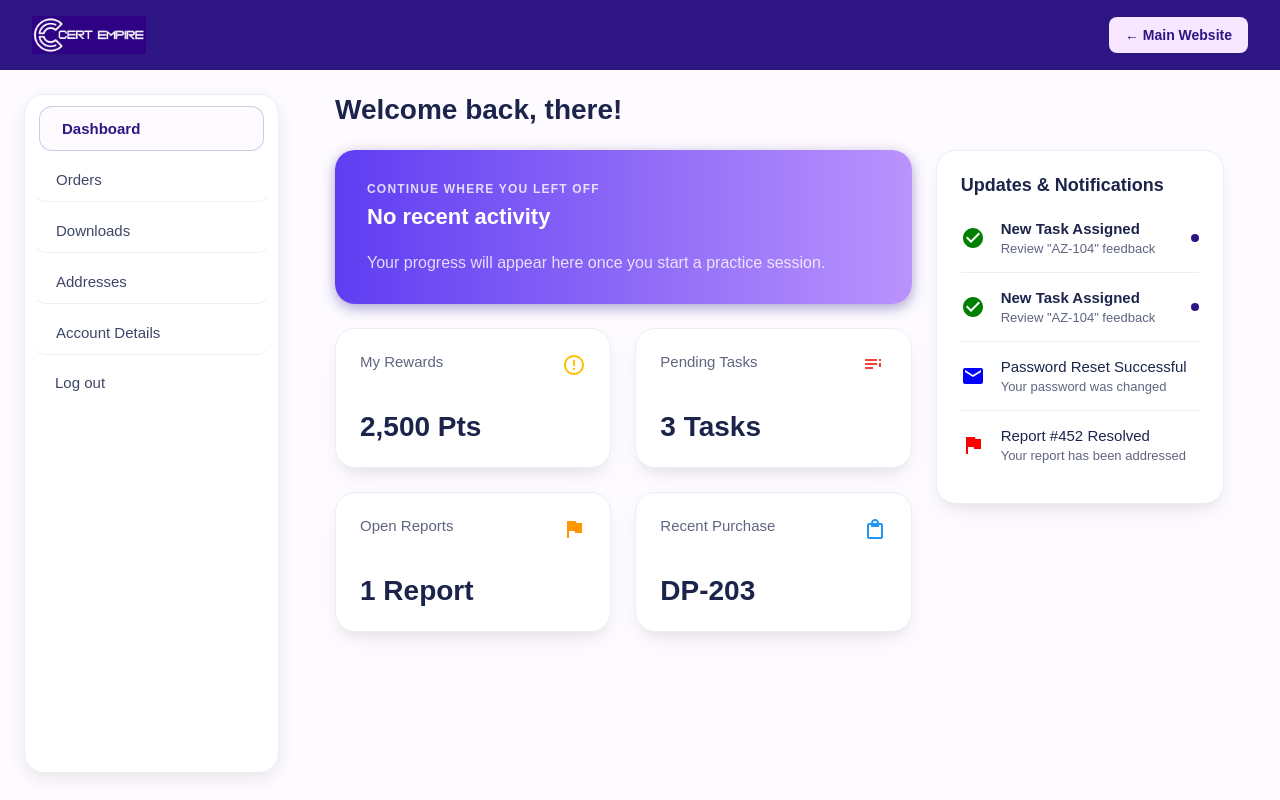
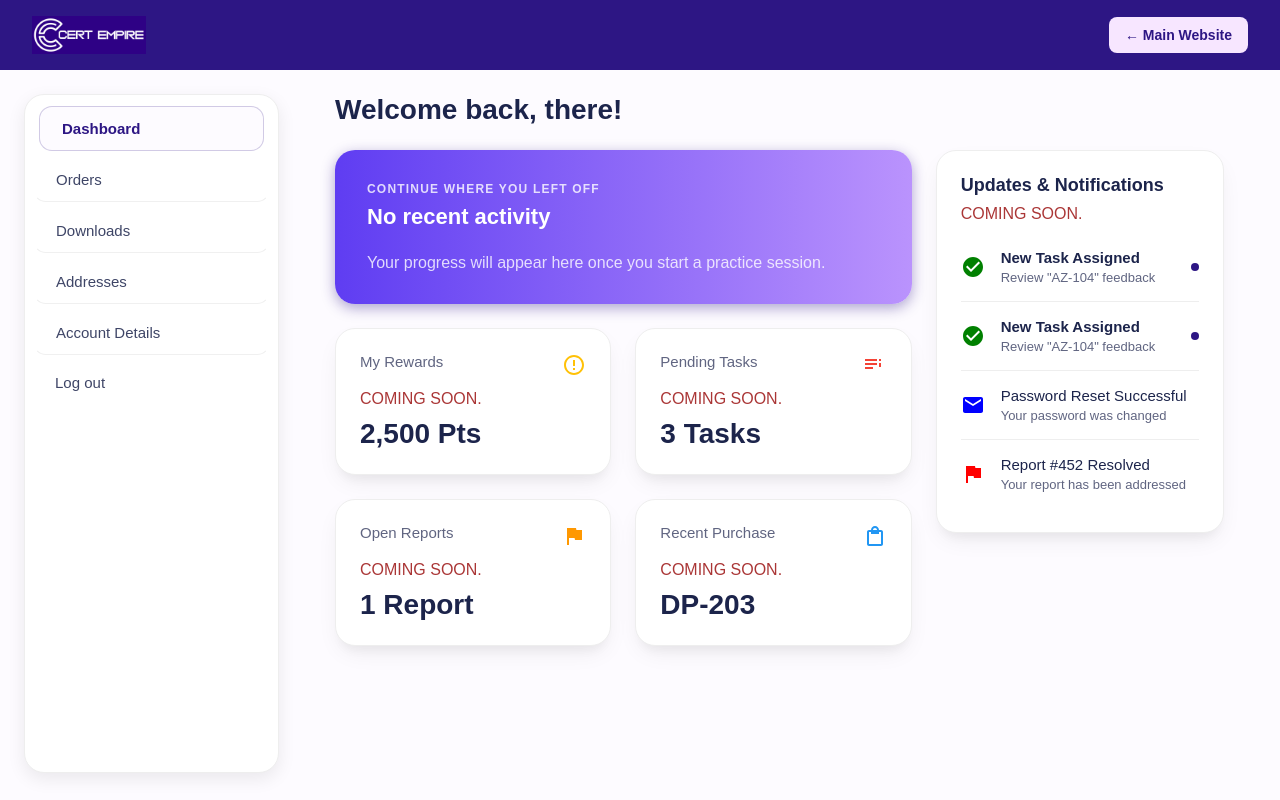
Before and after one commit to keenly-digital/certempire-react, a React (Create React App) app: page / in a window 1280 px wide. Built offline with nearby package versions, Linux system fonts and the light colour scheme; no server answers; the database is empty; sample sign-in values are in the browser's storage.

Commit message:
redirect sans session

```diff
--- a/src/App.tsx
+++ b/src/App.tsx
@@ -15,14 +15,16 @@ import DownloadsPage from './pages/DownloadsPage';
 import AddressesPage from './pages/AddressesPage';
 import AccountDetailsPage from './pages/AccountDetailsPage';
 import SimulationPage from './pages/SimulationPage';
+import ProtectedRoute from "./components/common/ProtectedRoute";
+
 
 function App() {
   return (
-    // The UserProvider now wraps our entire application
     <UserProvider>
       <ThemeProvider theme={theme}>
         <GlobalStyle />
         <Router>
+          <ProtectedRoute>
             <MainLayout>
               <Routes>
                 <Route path="/" element={<DashboardPage />} />
@@ -34,6 +36,7 @@ function App() {
                 <Route path="/practice/:fileId" element={<SimulationPage />} />
               </Routes>
             </MainLayout>
+          </ProtectedRoute>
         </Router>
       </ThemeProvider>
     </UserProvider>
--- a/src/pages/DashboardPage.tsx
+++ b/src/pages/DashboardPage.tsx
@@ -290,19 +290,31 @@ useEffect(() => {
 
           <SummaryGrid>
             <SummaryCard>
-              <div className="top-row"><span className="title">My Rewards</span><IconMedal color="#FFC107" /></div>
+              <div className="top-row"><span className="title">My Rewards </span><IconMedal color="#FFC107" /></div>
+              <p style={{ color: 'rgba(149, 4, 4, 0.8)', marginBottom: '10px', marginTop: '1px' }}>
+                COMING SOON.
+              </p>
               <span className="value">2,500 Pts</span>
             </SummaryCard>
             <SummaryCard>
               <div className="top-row"><span className="title">Pending Tasks</span><IconListChecks color="#F44336" /></div>
+              <p style={{ color: 'rgba(149, 4, 4, 0.8)', marginBottom: '10px', marginTop: '1px' }}>
+                COMING SOON.
+              </p>
               <span className="value">3 Tasks</span>
             </SummaryCard>
             <SummaryCard>
               <div className="top-row"><span className="title">Open Reports</span><IconFlag color="#FF9800" /></div>
+              <p style={{ color: 'rgba(149, 4, 4, 0.8)', marginBottom: '10px', marginTop: '1px' }}>
+                COMING SOON.
+              </p>
               <span className="value">1 Report</span>
             </SummaryCard>
             <SummaryCard>
               <div className="top-row"><span className="title">Recent Purchase</span><IconShoppingBag color="#2196F3" /></div>
+              <p style={{ color: 'rgba(149, 4, 4, 0.8)', marginBottom: '10px', marginTop: '1px' }}>
+                COMING SOON.
+              </p>
               <span className="value">DP-203</span>
             </SummaryCard>
           </SummaryGrid>
@@ -311,6 +323,9 @@ useEffect(() => {
         <RightColumn>
           <UpdatesCard>
             <UpdatesHeader>Updates & Notifications</UpdatesHeader>
+            <p style={{ color: 'rgba(149, 4, 4, 0.8)', marginBottom: '10px', marginTop: '1px' }}>
+              COMING SOON.
+            </p>
             <UpdateItem $isUnread>
               <IconCheckCircle color="green" />
               <div>
@@ -346,7 +361,7 @@ useEffect(() => {
           </UpdatesCard>
         </RightColumn>
       </DashboardLayout>
-    </div>
+    </div >
   );
 };
 
```
Lines whose indentation alone changed are shown as unchanged.
